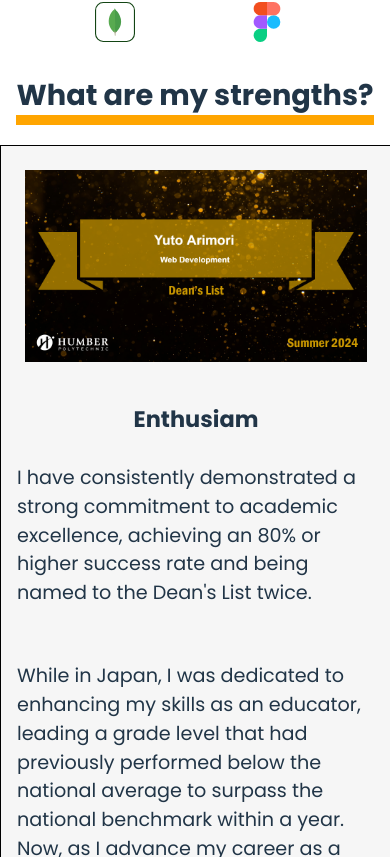
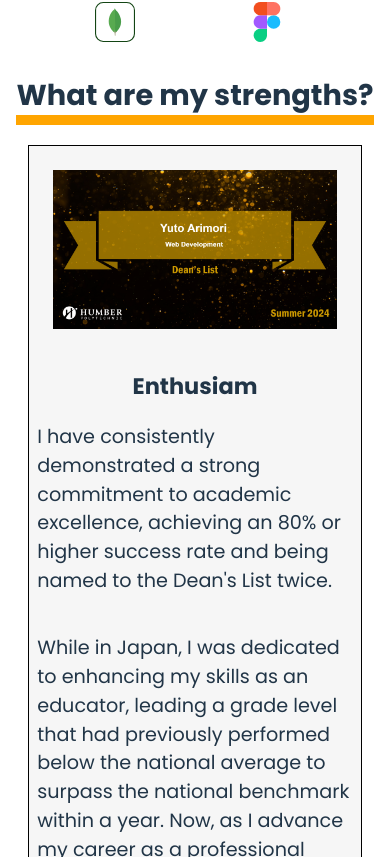
Before and after one commit to Yuto-A2/myPortfolio, a React (Vite) app in the folder portfolio/frontend/: page / in a window 390 px wide. Shown: the part 1147-2004 px from the top of the page. Built offline with nearby package versions, Linux system fonts and the light colour scheme; no server answers.

Commit message:
changed screen size.

```diff
--- a/portfolio/frontend/src/components/Studied/Studied.css
+++ b/portfolio/frontend/src/components/Studied/Studied.css
@@ -86,8 +86,6 @@
 @media screen and (max-width: 431px) {
     .studyContainer{
         flex-direction: column;
-        width: 100%;
-        max-width: 430px;
     }
     .studiedContent {
         display: flex;
@@ -101,15 +99,3 @@
        margin: auto;
     }
 }
-
-@media screen and (max-width: 820px) {
-    .studyContainer{
-        flex-direction: column;
-        width: 100%;
-        max-width: 820px;
-    }
-
-    .studiedContent p {
-        padding: 8px;
-    }
-}
```
